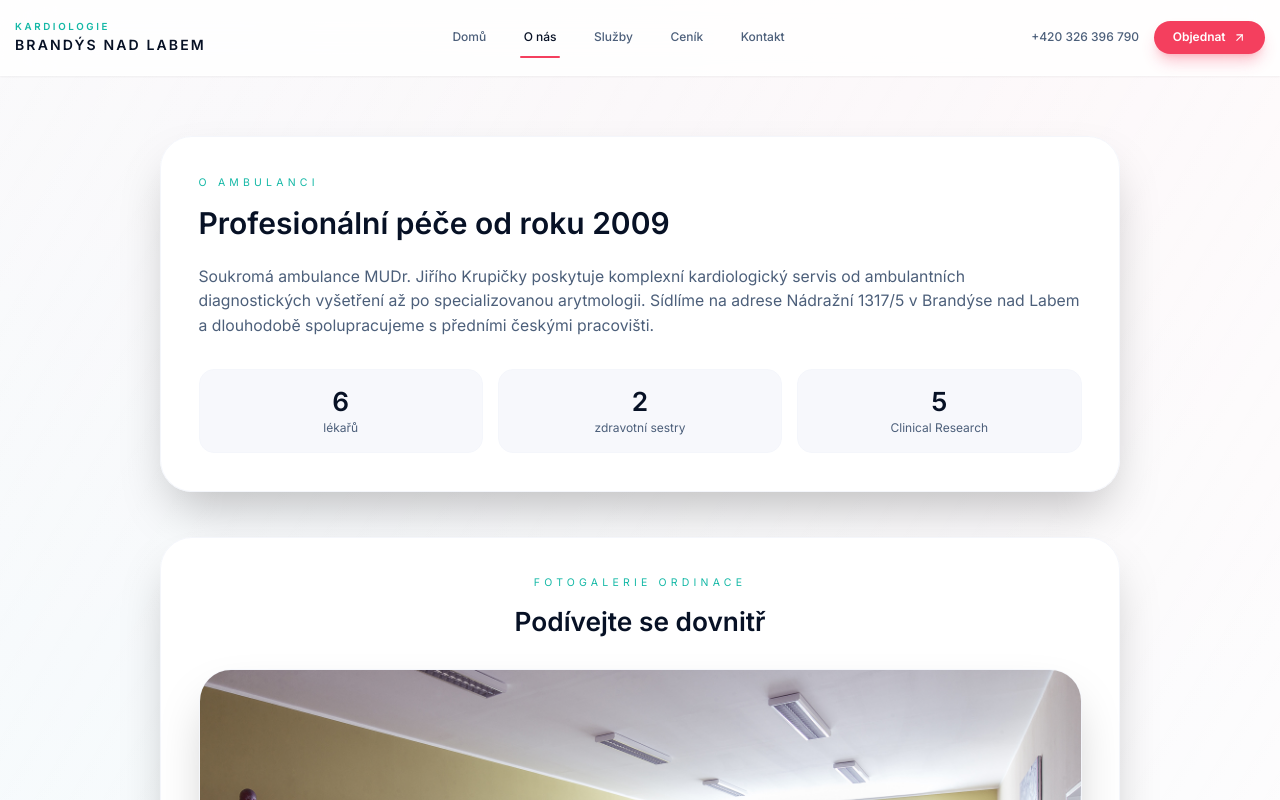
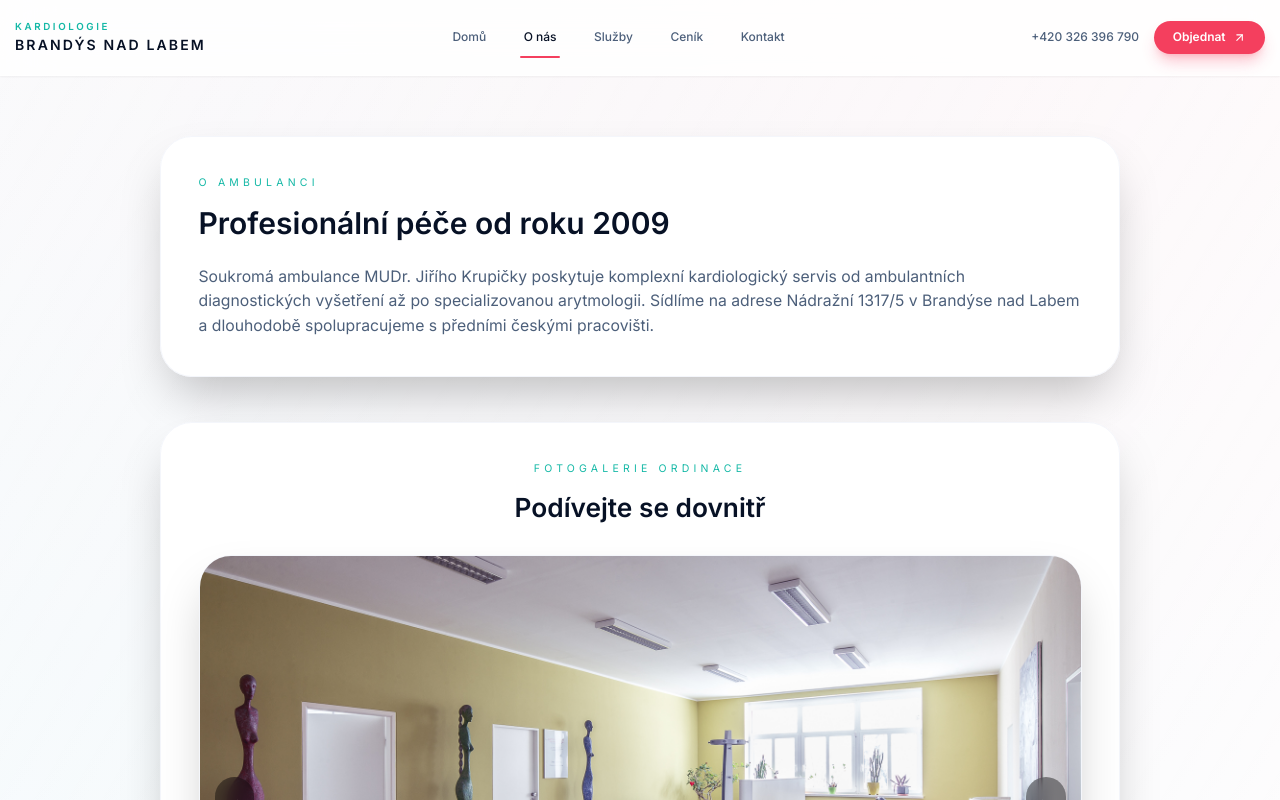
Before and after one commit to mmrzena/kardiologie-brandys, a Next.js app: page /o-nas in a window 1280 px wide. Shown: the top 800 px of the page. Built offline with nearby package versions, Linux system fonts and the light colour scheme.

Commit message:
remove unnecessary number

```diff
--- a/src/app/o-nas/page.tsx
+++ b/src/app/o-nas/page.tsx
@@ -47,21 +47,6 @@ export default function AboutPage() {
               adrese Nádražní 1317/5 v Brandýse nad Labem a dlouhodobě spolupracujeme s předními
               českými pracovišti.
             </p>
-            <div className="mt-8 grid gap-4 sm:grid-cols-3">
-              {[
-                [doctors.length + doctorArotmologists.length, 'lékařů'],
-                [nurses.length, 'zdravotní sestry'],
-                [researches.length, 'Clinical Research'],
-              ].map(([value, label]) => (
-                <div
-                  key={label}
-                  className="rounded-2xl border border-brand-gray bg-brand-gray/70 p-4 text-center"
-                >
-                  <p className="text-3xl font-semibold text-brand-navy">{value}</p>
-                  <p className="text-sm text-brand-slate">{label}</p>
-                </div>
-              ))}
-            </div>
           </section>
 
           <section className="rounded-[32px] border border-brand-gray bg-white/95 p-10 shadow-2xl">
```
